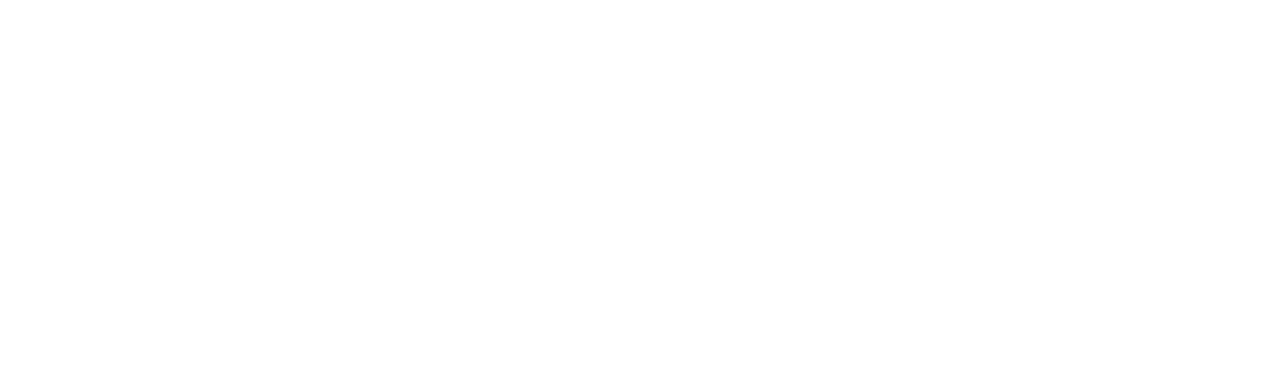
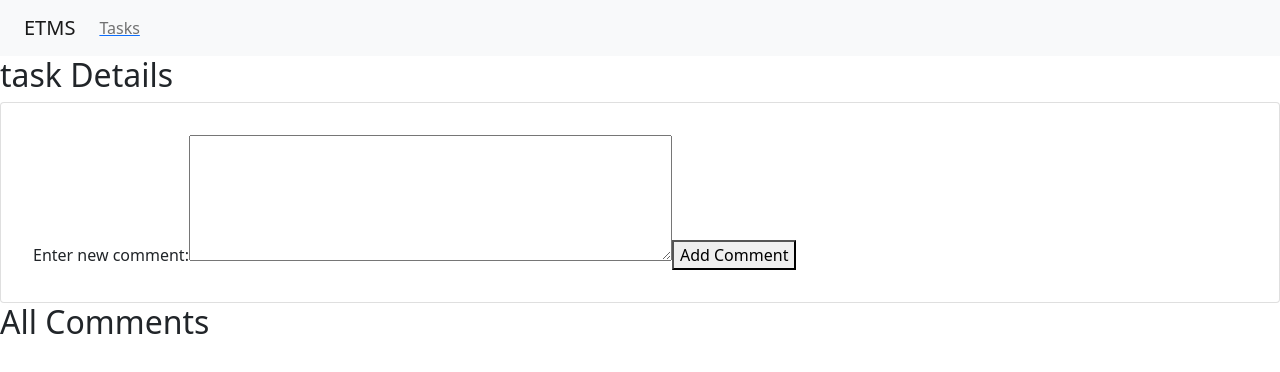
Before and after one commit to imtiyaz-hirani/fullstack-js-hex-feb-25, a React (Vite) app in the folder etmsui/: page /employee/tasks/comments/1 in a window 1280 px wide. Before the commit this address had no page. Shown: the top 372 px of the page. Built offline with nearby package versions, Linux system fonts and the light colour scheme.

Commit message:
comment component created

```diff
--- a/etmsui/src/App.jsx
+++ b/etmsui/src/App.jsx
@@ -7,6 +7,7 @@ import EmployeeList from "./components/admin/employee-list"
 import './App.css'
 import AssignTask from "./components/admin/assign_task"
 import EmployeeTask from "./components/employee/employee_task"
+import Comment from "./components/employee/comment"
 function App() {
 
   return (
@@ -20,6 +21,7 @@ function App() {
          <Route path="/admin/employees" element={<EmployeeList />}> </Route>
          <Route path="/admin/assign-task" element={<AssignTask />}> </Route>
          <Route path="/employee/tasks" element={<EmployeeTask />}> </Route>
+         <Route path="/employee/tasks/comments/:taskId" element={<Comment />}> </Route>
          </Routes>
     </>
   )
--- /dev/null
+++ b/etmsui/src/components/employee/comment.jsx
@@ -0,0 +1,32 @@
+import { useSearchParams } from "react-router";
+import EmployeeNavbar from "./navbar";
+
+function Comment(){
+    const param = useSearchParams();
+
+    return(
+        <div className="row">
+            <div className="col-lg-12">
+                <EmployeeNavbar />
+            </div>
+            <div className="col-lg-12">
+                 <h2>task Details</h2>
+            </div>
+            <div className="col-lg-12">
+                 <div className="card">
+                    <div>
+                        <form>
+                            <label>Enter new comment:</label>
+                            <textarea rows={5} cols={50} />
+
+                            <button>Add Comment</button>
+                        </form>
+                    </div>
+                 </div>
+                 <h2>All Comments</h2>
+            </div>
+        </div>
+    )
+}
+
+export default Comment;
--- a/etmsui/src/components/employee/employee_task.jsx
+++ b/etmsui/src/components/employee/employee_task.jsx
@@ -1,6 +1,9 @@
+import { useNavigate } from "react-router"
 import EmployeeNavbar from "./navbar"
 
 function EmployeeTask() {
+    const navigate = useNavigate();
+    let sampleId= '67bd66041538c4c5ca513fe9'
     return (
         <>
             <div className="row">
@@ -40,7 +43,9 @@ function EmployeeTask() {
                              <br />
                              create CRUD Apis for Account model and activate auth
                               <br /><br />
-                              <button className="btn btn-info" > View Full Details</button>
+                              <button className="btn btn-info" onClick={()=>{
+                                navigate(`/employee/tasks/comments/${sampleId}`)
+                              }}> View Full Details</button>
                         </div>
                         <div className="card-footer">
                             Estimated End Date: 2025-03-03
--- a/etmsui/src/components/employee/profile.jsx
+++ b/etmsui/src/components/employee/profile.jsx
@@ -28,9 +28,6 @@ function EmpProfile() {
         catch(err){
             console.log(err)
         }
-
-
-
     }
     return (
         <div className="card">
```
